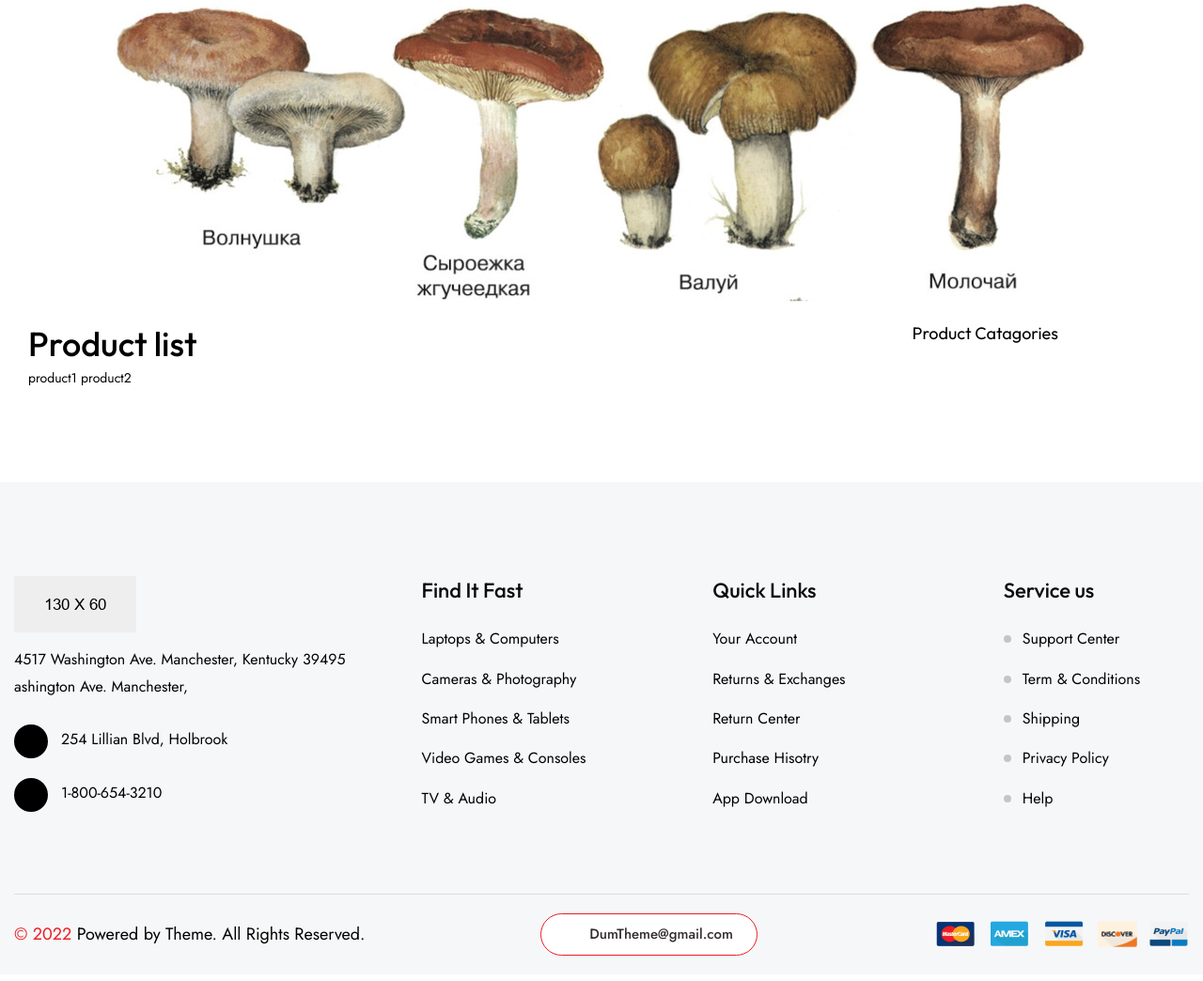
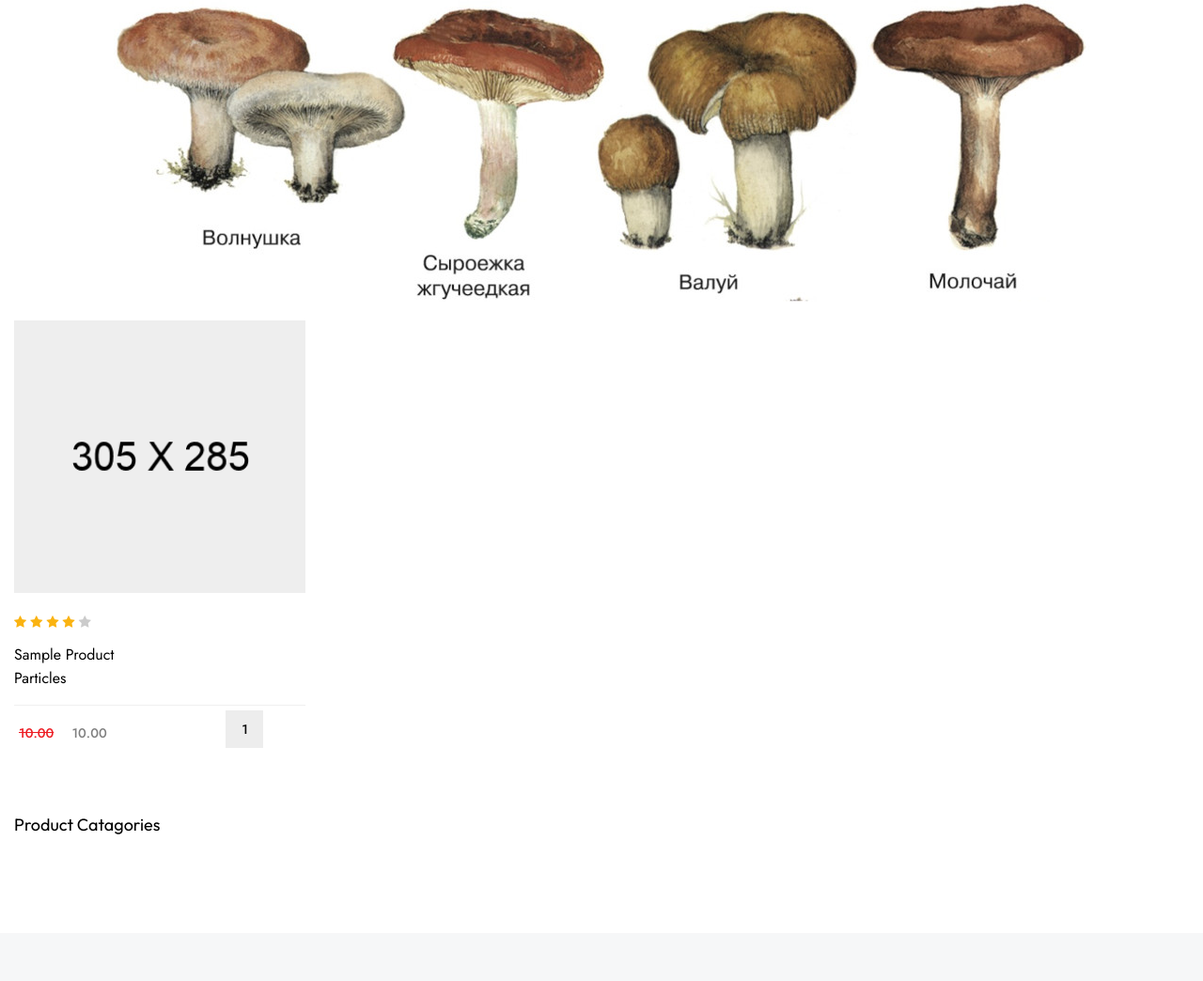
Before and after one commit to Krasochnik/FirstShop, a Django app: page /products/ in a window 1280 px wide. Shown: the part 147-1191 px from the top of the page at 94% size. Before the commit the page ends 1164 px from the top, so only its background shows below. Run offline with Django 5.2, Linux system fonts and the light colour scheme; tables that the repository leaves empty hold one stand-in row (values such as "Sample post"); some libraries are stand-ins or nearby versions; some web fonts are replaced.

Commit message:
add products to product html

```diff
--- a/products/templates/products/products.html
+++ b/products/templates/products/products.html
@@ -6,10 +6,42 @@
 {% endblock  %}
 
 {% block content %}
-					<div class="auto-container">
-						<h2> Product list </h2>
+						{% for i in products %}
 
-								product1
-                                product2
+						<div class="shop-item col-lg-4 col-md-4 col-sm-12">
+							<div class="inner-box">
+								<div class="image">
+									<a href="shop-detail.html"><img src="images/resource/products/1.png" alt="" /></a>
+									<div class="options-box">
+										<ul class="option-list">
+											<li><a class="flaticon-resize" href="shop-detail.html"></a></li>
+											<li><a class="flaticon-heart" href="shop-detail.html"></a></li>
+											<li><a class="flaticon-shopping-cart-2" href="shop-detail.html"></a></li>
+										</ul>
+									</div>
+								</div>
+								<div class="lower-content">
+									<div class="rating">
+										<span class="fa fa-star"></span>
+										<span class="fa fa-star"></span>
+										<span class="fa fa-star"></span>
+										<span class="fa fa-star"></span>
+										<span class="light fa fa-star"></span>
+									</div>
+									<h6><a href="shop-detail.html">{{i.name}}<br> particles</a></h6>
+									<div class="d-flex justify-content-between align-items-center">
+										<div class="price"><span>{{i.price}}</span> {{i.price}}</div>
+										<!-- Quantity Box -->
+										<div class="quantity-box">
+											<div class="item-quantity">
+												<input class="qty-spinner" type="text" value="1" name="quantity">
+											</div>
+										</div>
+									</div>
+								</div>
+							</div>
+						</div>
 					</div>
+					{% endfor %}
+
 {% endblock%}
--- a/products/views.py
+++ b/products/views.py
@@ -1,11 +1,14 @@
 from django.contrib.auth import logout
 from django.contrib.auth.decorators import login_required
 from django.shortcuts import render
+from products.models import Product
 
 
 # Create your views here.
 def products(request):
-    return render(request, "products/products.html" )
+    products_list=Product.objects.all()
+    context={"products": products_list}
+    return render(request, "products/products.html", context )
 
 def product_detail(request):
     return render(request, "products/product_detail.html")
--- a/shop/templates/shop/base.html
+++ b/shop/templates/shop/base.html
@@ -74,9 +74,9 @@
 										</ul>
 									</li>
 									<li><a href="{% url "shop:about" %}">About</a></li>
-									<li class="dropdown"><a href="#">Shop</a>
+									<li class="dropdown"><a href="{% url "products:products" %}">Shop</a>
 										<ul>
-											<li><a href="shop.html">Our Products</a></li>
+											<li><a href="{% url "products:products" %}">Our Products</a></li>
 											<li><a href="shop-detail.html">Product Single</a></li>
 											<li><a href="cart.html">Shoping Cart</a></li>
 											<li><a href="checkout.html">CheckOut</a></li>
@@ -204,6 +204,9 @@
                 <div class="content-side col-lg-9 col-md-12 col-sm-12">
 					<!-- Filter Box -->
 					{% block content %}
+
+
+
 
 					{% endblock%}
 
```
